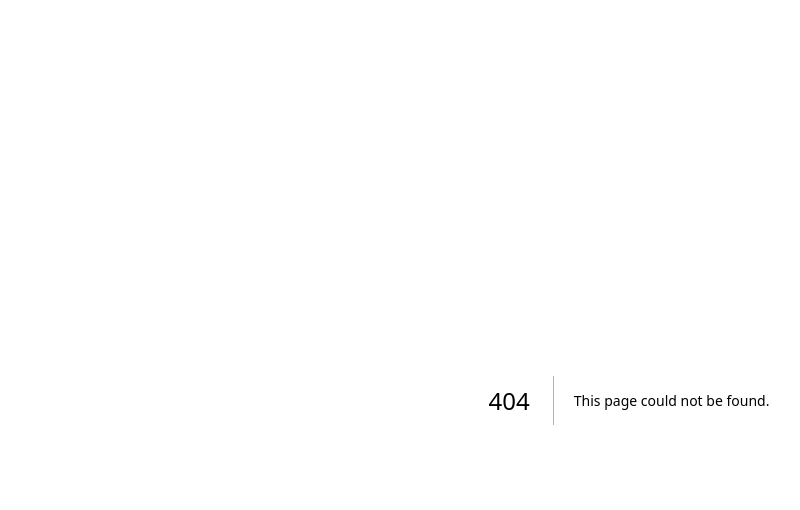
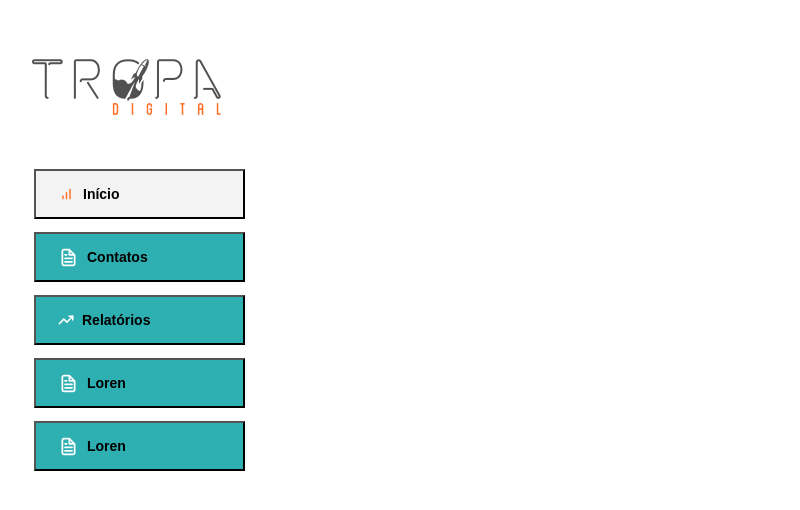
Before and after one commit to namevug/tropa-digital, a Next.js app: page /home in a window 1280 px wide. Before the commit this address had no page. Shown: the top 510 px of the page, without its empty margins (11-811 px from the left). Built offline with nearby package versions, Linux system fonts and the light colour scheme.

Commit message:
feat: componentsNav / Link / Home

```diff
--- a/src/components/form/index.tsx
+++ b/src/components/form/index.tsx
@@ -1,4 +1,4 @@
-import { Button, Input, Text, VStack } from '@chakra-ui/react'
+import { Button, Input, Link, Text, VStack } from '@chakra-ui/react'
 
 export function Form() {
   return (
@@ -11,6 +11,7 @@ export function Form() {
         <Input type='email' placeholder='Digite seu e-mail' size='md' />
         <Input type='password' placeholder='Digite sua senha' size='md' />
 
+        <Link href='/home'>
         <Button
           style={{
             backgroundColor: '#2EAFB2',
@@ -27,6 +28,7 @@ export function Form() {
         >
           Acessar
         </Button>
+        </Link>
       </VStack>
     </>
   )
--- /dev/null
+++ b/src/components/sidebar/index.tsx
@@ -0,0 +1,31 @@
+import { Flex, HStack, Image, Text } from "@chakra-ui/react";
+
+export function Sidebar() {
+  return (
+    <>
+      <Flex w='226px' ml='37px' gap={13} flexDirection='column' color='white'>
+        <HStack as='button' borderRadius='md' w='211px' h='50' bgColor='#F3F3F3'>
+          <Image ml='16px' src='/iconsNav/rede.svg' />
+          <Text fontSize='14px' fontWeight='600' color='black'>Início</Text>
+        </HStack>
+        <HStack as='button' borderRadius='md' w='211px' h='50' bgColor='#2EAFB2'>
+          <Image ml='16px' src='/iconsNav/file.svg' />
+          <Text fontSize='14px' fontWeight='600'>Contatos</Text>
+        </HStack>
+        <HStack as='button' borderRadius='md' w='211px' h='50' bgColor='#2EAFB2'>
+          <Image ml='16px' src='/iconsNav/arrow.svg' />
+          <Text fontSize='14px' fontWeight='600'>Relatórios</Text>
+        </HStack>
+        <HStack as='button' borderRadius='md' w='211px' h='50' bgColor='#2EAFB2'>
+          <Image ml='16px' src='/iconsNav/file.svg' />
+          <Text fontSize='14px' fontWeight='600'>Loren</Text>
+        </HStack>
+        <HStack as='button' borderRadius='md' w='211px' h='50' bgColor='#2EAFB2'>
+          <Image ml='16px' src='/iconsNav/file.svg' />
+          <Text fontSize='14px' fontWeight='600'>Loren</Text>
+        </HStack>
+      </Flex>
+
+    </>
+  )
+}
--- /dev/null
+++ b/src/pages/home.tsx
@@ -0,0 +1,30 @@
+import { Sidebar } from '@/components/sidebar'
+import { Text, Image, Flex, Square, Box, HStack, Center, VStack } from '@chakra-ui/react'
+
+export default function Home() {
+
+    return (
+        <>
+        <Box w='260px' h='100vh' bg='white' >
+            <Box w='190px' mb='50px' pt='50px' marginInline='35px'>
+                <Image src='/logo-panel.png' alt='logo' />
+            </Box>
+            <Sidebar />
+
+            {/* <Box w='100vw' h='100vh' bg='bg'>
+                <Box mt='83' ml='47'>
+                <Text fontSize='25px' fontWeight='400' lineHeight='46.63px'>Olá Usuário</Text>
+                </Box>
+                <HStack ml='47'borderTop='1px solid rgba(0, 0, 0, 0.1)'>
+                    <Box>
+                        <Text>Lorem Lorem ipsum dolor sit amet consectetur adipisicing elit.</Text>
+                    </Box>
+                </HStack>
+
+
+            </Box> */}
+
+        </Box>
+        </>
+    )
+}
--- a/src/pages/index.tsx
+++ b/src/pages/index.tsx
@@ -9,7 +9,7 @@ import {
   VStack,
 } from '@chakra-ui/react'
 
-export default function Home() {
+export default function Login() {
   const isMobile = useBreakpointValue({
     base: true,
     md: false,
--- a/src/styles/theme.ts
+++ b/src/styles/theme.ts
@@ -8,7 +8,8 @@ export const theme = extendTheme({
   styles: {
     global: {
       body: {
-        bg: '#FF6C22',
+        bg: '#E5E5E5',
+        bgorange: '#FF6C22',
       },
     },
   },
```
